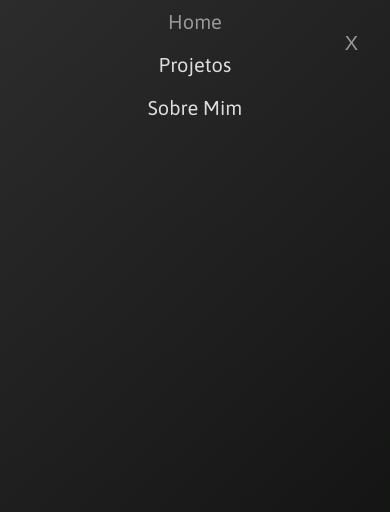
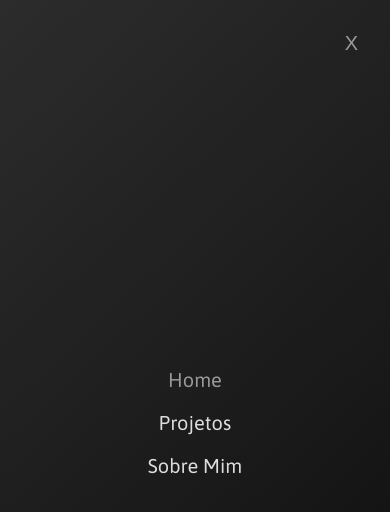
Before and after one commit to leandroaphermes/website-leandrohermes, a Next.js app: page / in a window 390 px wide. Shown: the top 512 px of the page. Built offline with nearby package versions, Linux system fonts and the light colour scheme.

Commit message:
menu responsivo

```diff
--- a/package.json
+++ b/package.json
@@ -16,7 +16,7 @@
   "devDependencies": {
     "@types/node": "16.11.11",
     "@types/react": "17.0.37",
-    "@types/styled-components": "^5.1.16",
+    "@types/styled-components": "^5.1.24",
     "eslint": "8.4.0",
     "eslint-config-next": "12.0.6",
     "typescript": "4.5.2"
--- a/src/components/BasePage/index.tsx
+++ b/src/components/BasePage/index.tsx
@@ -1,5 +1,5 @@
 import Header from "components/Header";
-import React, { ReactElement } from "react";
+import React, { ReactElement, useState } from "react";
 import { Wrapper, Main, Content } from "./styles";
 
 interface BasePageProps {
@@ -7,9 +7,15 @@ interface BasePageProps {
 }
 
 export default function BasePage({ children }: BasePageProps): ReactElement {
+  const [isCollapsed, setIsCollapsed] = useState(false);
+
   return (
-    <Wrapper>
-      <Header />
+    <Wrapper isCollapsed={isCollapsed}>
+      <Header
+        isCollapsed={isCollapsed}
+        onOpenMenu={() => setIsCollapsed(false)}
+        onCloseMenu={() => setIsCollapsed(true)}
+      />
       <Main>
         <Content>{children}</Content>
       </Main>
--- a/src/components/BasePage/styles.ts
+++ b/src/components/BasePage/styles.ts
@@ -1,8 +1,15 @@
 import styled, { css } from "styled-components";
 
-export const Wrapper = styled.div`
+export type WrapperProps = {
+  isCollapsed: boolean;
+};
+
+export const Wrapper = styled.div<WrapperProps>`
   display: flex;
   height: 100vh;
+  @media screen and (max-width: 786px) {
+    flex-direction: column;
+  }
 `;
 
 export const Main = styled.main`
@@ -10,17 +17,12 @@ export const Main = styled.main`
   flex: 1;
 `;
 
-export type ContentProps = {
-  full?: boolean;
-};
+export const Content = styled.div`
+  ${({ theme }) => css`
+    padding: ${theme.spacings.medium};
 
-export const Content = styled.div<ContentProps>`
-  ${({ theme, full }) => css`
-    padding: ${theme.spacings.medium};
-    ${!full &&
-    css`
-      max-width: 1400px;
-      margin: 0px auto;
-    `}
+    max-width: 1400px;
+    margin: 0px auto;
+    height: 100%;
   `}
 `;
--- a/src/components/Header/index.tsx
+++ b/src/components/Header/index.tsx
@@ -1,18 +1,29 @@
-import React, { useState } from "react";
+import React from "react";
 
 import Menu from "components/Menu";
 
 import * as S from "./styles";
 
-export default function Header() {
-  const [isCollapsed, setIsCollapsed] = useState(false);
+export type HeaderProps = {
+  isCollapsed: boolean;
+  onOpenMenu: (isCollapsed: boolean) => void;
+  onCloseMenu: (isCollapsed: boolean) => void;
+};
 
+export default function Header({
+  isCollapsed,
+  onCloseMenu,
+  onOpenMenu,
+}: HeaderProps) {
   return (
     <S.Wrapper isCollapsed={isCollapsed}>
-      <S.CloseButtom onClick={() => setIsCollapsed(!isCollapsed)}>
-        X
-      </S.CloseButtom>
-      <Menu />
+      {isCollapsed && (
+        <S.OpenMenu onClick={() => onOpenMenu(isCollapsed)}>Menu</S.OpenMenu>
+      )}
+      <S.CloseButtom onClick={() => onCloseMenu(isCollapsed)}>X</S.CloseButtom>
+      <S.ContainerMenu>
+        <Menu />
+      </S.ContainerMenu>
     </S.Wrapper>
   );
 }
--- a/src/components/Header/styles.ts
+++ b/src/components/Header/styles.ts
@@ -1,4 +1,15 @@
 import styled, { css } from "styled-components";
+
+export const OpenMenu = styled.button`
+  border: none;
+  background-color: transparent;
+
+  ${({ theme }) => css`
+    font-size: ${theme.font.sizes.xlarge};
+    color: ${theme.colors.gray};
+    padding: ${theme.spacings.small};
+  `}
+`;
 
 export const CloseButtom = styled.button`
   border: none;
@@ -15,6 +26,13 @@ export const CloseButtom = styled.button`
   `}
 `;
 
+export const ContainerMenu = styled.div`
+  display: flex;
+  justify-content: center;
+  height: 100%;
+  align-items: center;
+`;
+
 export type WrapperProps = {
   isCollapsed: boolean;
 };
@@ -28,18 +46,38 @@ export const Wrapper = styled.header<WrapperProps>`
     background: ${theme.colors.bodyBg};
     box-shadow: -4px -6px 12px 0px ${theme.colors.primary};
   `}
+  ${OpenMenu} {
+    display: none;
+  }
   @media screen and (max-width: 786px) {
+    height: 80px;
+    width: 100%;
+    ${ContainerMenu} {
+      display: none;
+    }
+    ${OpenMenu} {
+      display: block;
+    }
+  }
+  @media screen and (max-width: 786px) {
+    ${({ theme, isCollapsed }) => css`
+      z-index: ${theme.layers.menu};
+      ${!isCollapsed
+        ? css`
             position: absolute;
             top: 0px;
             left: 0px;
             width: 100vw;
             height: 100vh;
-    ${({ theme, isCollapsed }) => css`
-      z-index: ${theme.layers.menu};
-      display: ${!isCollapsed ? "block" : "none"};
-    `}
+
             ${CloseButtom} {
               display: block;
             }
+            ${ContainerMenu} {
+              display: flex;
+            }
+          `
+        : ""}
+    `}
   }
 `;
--- a/src/templates/HomeTemplate/index.tsx
+++ b/src/templates/HomeTemplate/index.tsx
@@ -9,7 +9,7 @@ interface Props {}
 
 export default function HomeTemplate({}: Props): ReactElement {
   return (
-    <>
+    <S.Wrapper>
       <PhotoPerfil />
       <Card title="Leandro Hermes">
         <S.ContainerInfo>
@@ -28,6 +28,6 @@ export default function HomeTemplate({}: Props): ReactElement {
           </a>
         </S.ContainerInfo>
       </Card>
-    </>
+    </S.Wrapper>
   );
 }
--- a/src/templates/HomeTemplate/styles.ts
+++ b/src/templates/HomeTemplate/styles.ts
@@ -1,4 +1,12 @@
 import styled, { css } from "styled-components";
+
+export const Wrapper = styled.div`
+  display: flex;
+  justify-content: center;
+  flex-direction: column;
+  align-items: center;
+  height: 100%;
+`;
 
 export const ContainerInfo = styled.address`
   ${({ theme }) => css`
--- a/src/templates/Page404Template/styles.ts
+++ b/src/templates/Page404Template/styles.ts
@@ -2,9 +2,10 @@ import styled, { css } from "styled-components";
 
 export const Wrapper = styled.div`
   display: flex;
-  justify-content: start;
+  justify-content: center;
+  flex-direction: column;
   align-items: center;
-  flex-direction: column;
+  height: 100%;
 `;
 
 export const Description = styled.p`
```
Also changed, not shown: 1 other file (tests, documents, lock files or other folders). Lines whose indentation alone changed are shown as unchanged.
